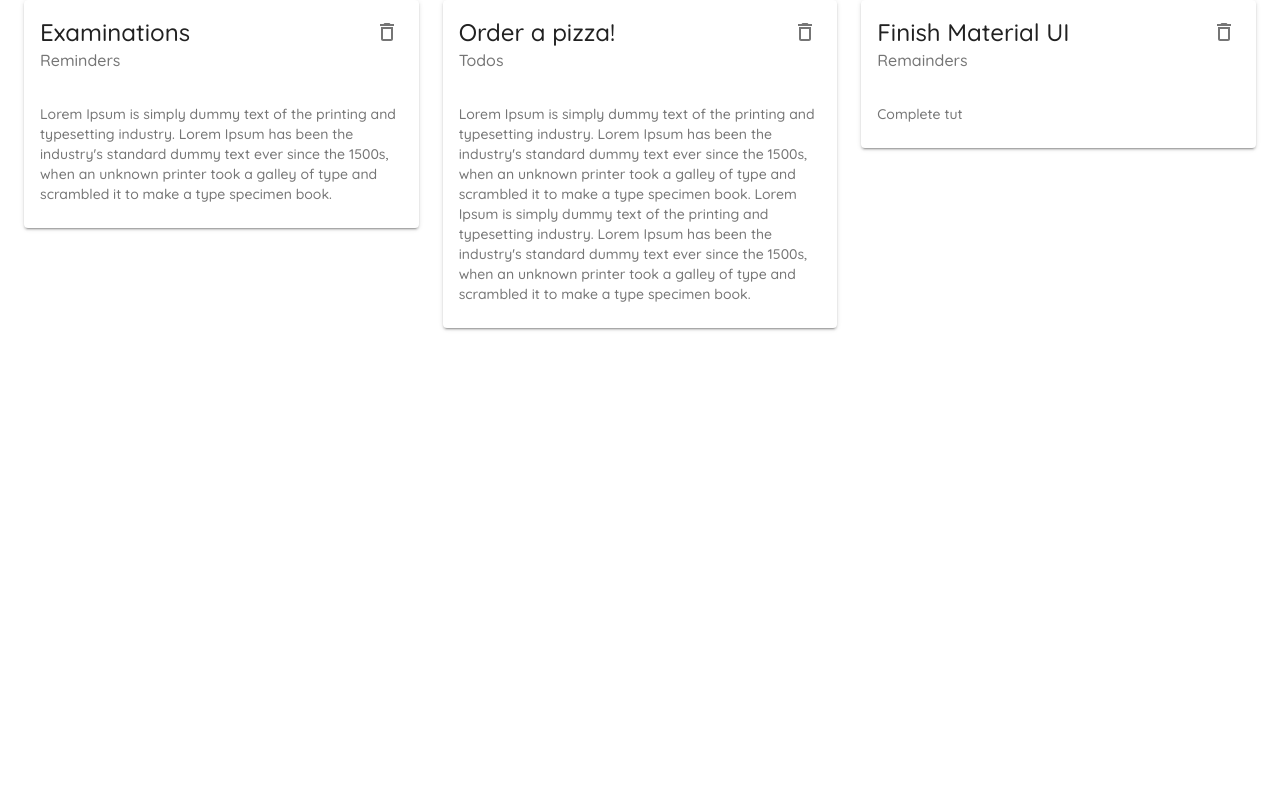
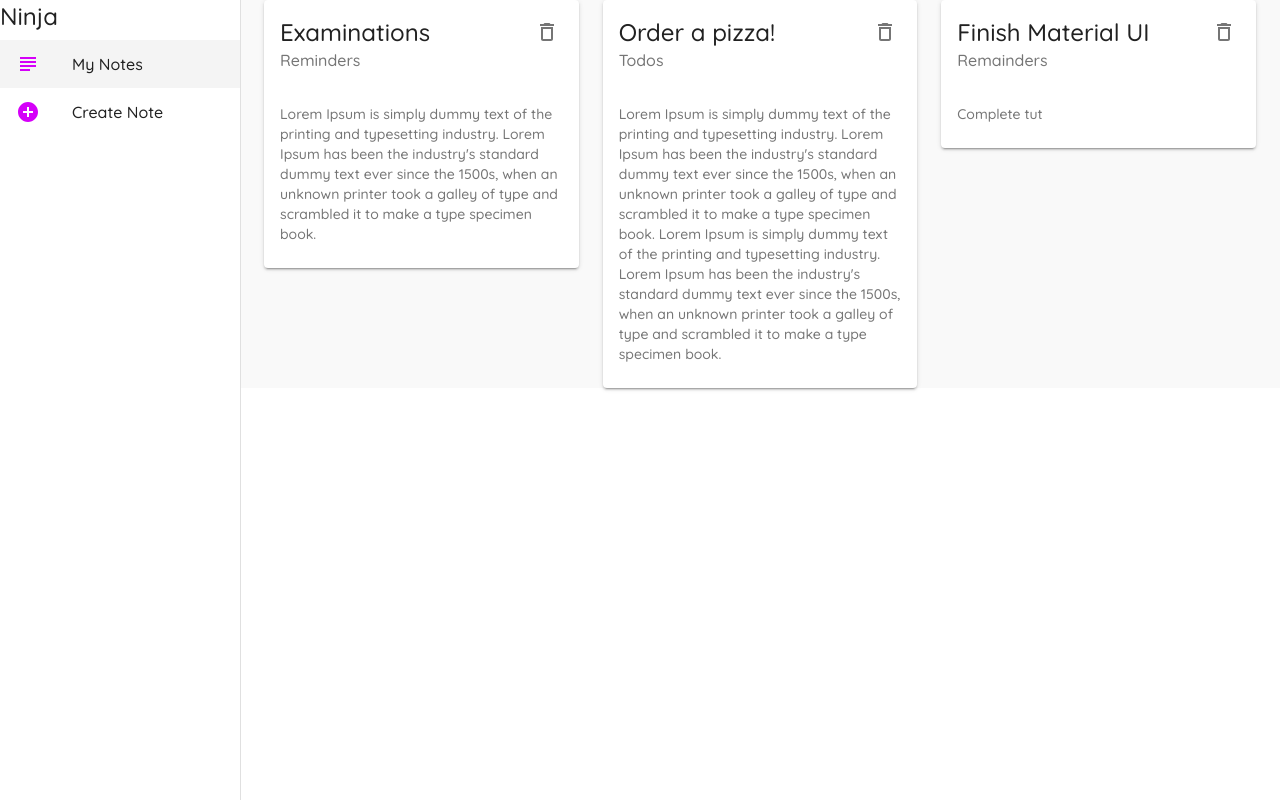
Before and after one commit to Sudharsan25/Material_UI, a React (Create React App) app: page / in a window 1280 px wide. Built offline with nearby package versions, Linux system fonts and the light colour scheme; data requests are answered from the project's data file.

Commit message:
Adding a backbone layout to the page

```diff
--- a/src/App.js
+++ b/src/App.js
@@ -3,6 +3,7 @@
 import Create from "./pages/Create";
 import { createTheme, ThemeProvider } from "@material-ui/core";
 import { purple } from "@material-ui/core/colors";
+import Layout from "./components/Layout";
 
 const theme = createTheme({
   palette: {
@@ -24,6 +25,7 @@
   return (
     <ThemeProvider theme={theme}>
       <Router>
+        <Layout>
           <Switch>
             <Route exact path="/">
               <Notes />
@@ -32,6 +34,7 @@
               <Create />
             </Route>
           </Switch>
+        </Layout>
       </Router>
     </ThemeProvider>
   );
--- /dev/null
+++ b/src/components/Layout.js
@@ -0,0 +1,76 @@
+import React from "react";
+import { Drawer, makeStyles, Typography } from "@material-ui/core";
+import { List, ListItem, ListItemIcon, ListItemText } from "@material-ui/core";
+import { AddCircleOutlined, SubjectOutlined } from "@material-ui/icons";
+import { useHistory } from "react-router-dom";
+import { useLocation } from "react-router-dom";
+
+const drawerWidth = 240;
+
+const useStyles = makeStyles({
+  root: {
+    display: "flex",
+  },
+  page: {
+    background: "#f9f9f9",
+    width: "100%",
+  },
+  drawer: {
+    width: drawerWidth,
+  },
+  drawerPaper: {
+    width: drawerWidth,
+  },
+  active: {
+    backgroundColor: "#f4f4f4",
+  },
+});
+
+export default function Layout(props) {
+  const classes = useStyles();
+  const history = useHistory();
+  const location = useLocation();
+
+  const menuItem = [
+    {
+      text: "My Notes",
+      icon: <SubjectOutlined color="secondary" />,
+      path: "/",
+    },
+    {
+      text: "Create Note",
+      icon: <AddCircleOutlined color="secondary" />,
+      path: "/create",
+    },
+  ];
+  return (
+    <div className={classes.root}>
+      <Drawer
+        className={classes.drawer}
+        variant="permanent"
+        anchor="left"
+        classes={{ paper: classes.drawerPaper }}
+      >
+        <div>
+          <Typography variant="h5">Ninja</Typography>
+          <List>
+            {menuItem.map((item) => (
+              <ListItem
+                button
+                key={item.text}
+                onClick={() => history.push(item.path)}
+                className={
+                  location.pathname == item.path ? classes.active : null
+                }
+              >
+                <ListItemIcon>{item.icon}</ListItemIcon>
+                <ListItemText primary={item.text} />
+              </ListItem>
+            ))}
+          </List>
+        </div>
+      </Drawer>
+      <div className={classes.page}>{props.children}</div>
+    </div>
+  );
+}
```
Lines whose indentation alone changed are shown as unchanged.
